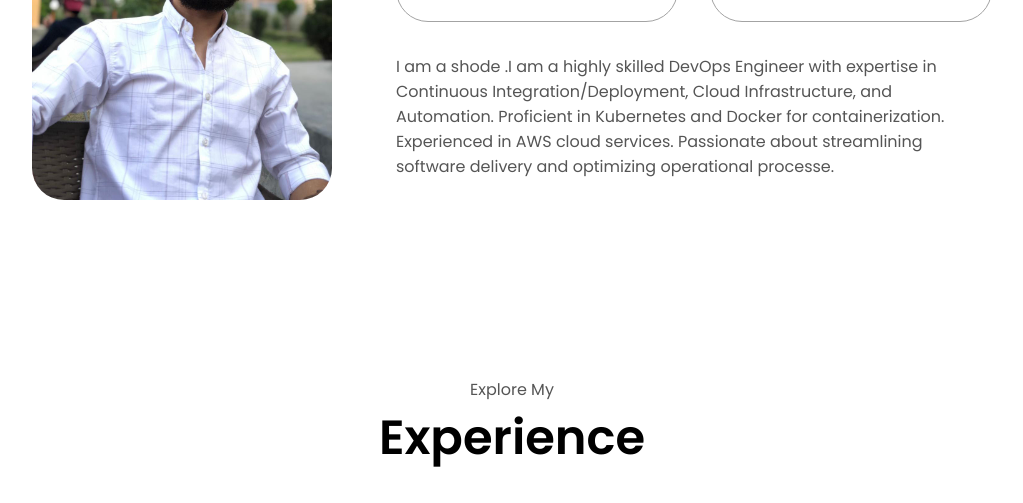
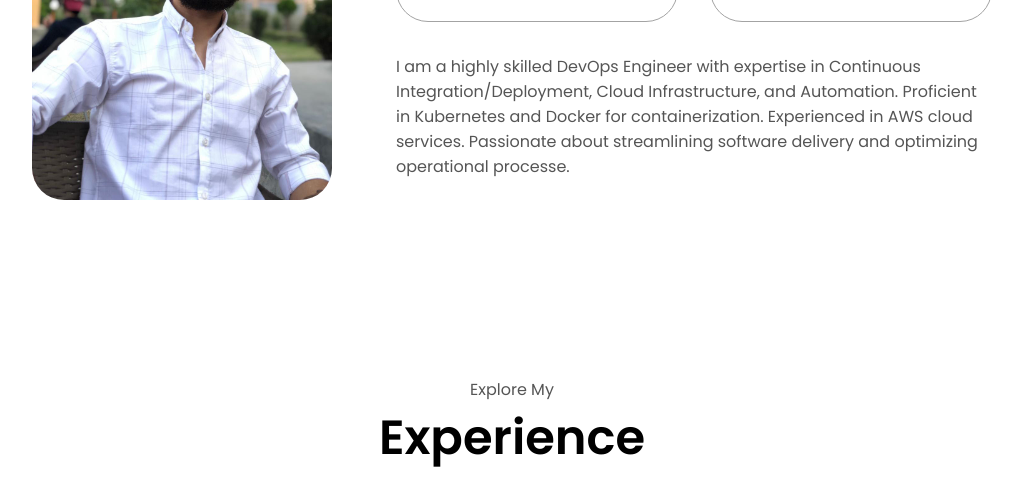
Before and after one commit to Atifkarim121/mynewportifoli, a plain HTML site: page index.html in a window 1280 px wide. Shown: the part 1199-1702 px from the top of the page, without its empty margins (128-1151 px from the left). Drawn offline with Linux system fonts and the light colour scheme.

Commit message:
Update index.html

```diff
--- a/index.html
+++ b/index.html
@@ -71,7 +71,7 @@
           </div>
           <div class="text-container">
             <p>
-             I am a shode .I am a highly skilled DevOps Engineer with
+             I am a highly skilled DevOps Engineer with
              expertise in Continuous Integration/Deployment, Cloud Infrastructure, and Automation.
               Proficient in Kubernetes and Docker for containerization.
               Experienced in AWS cloud services. Passionate about streamlining software delivery
```
